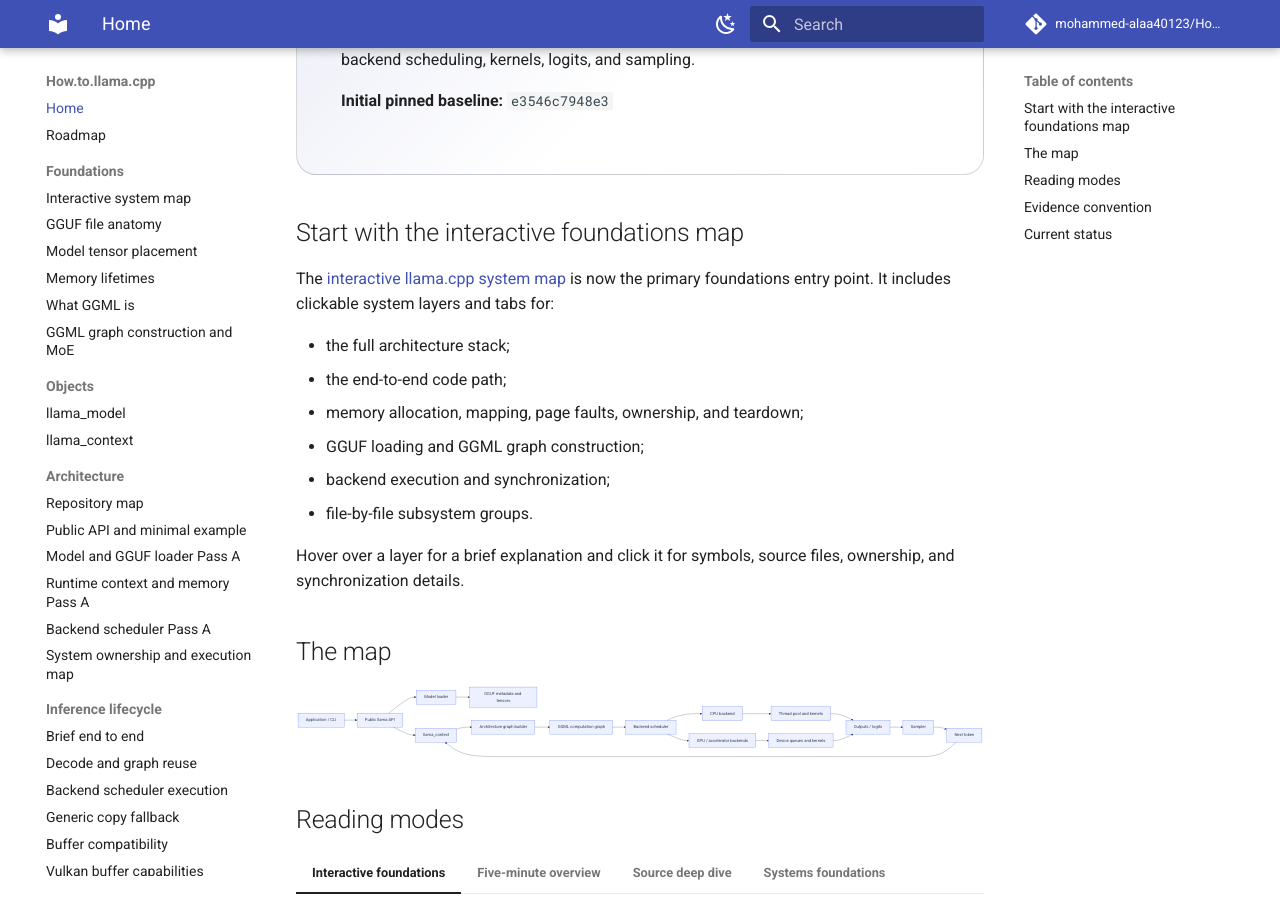
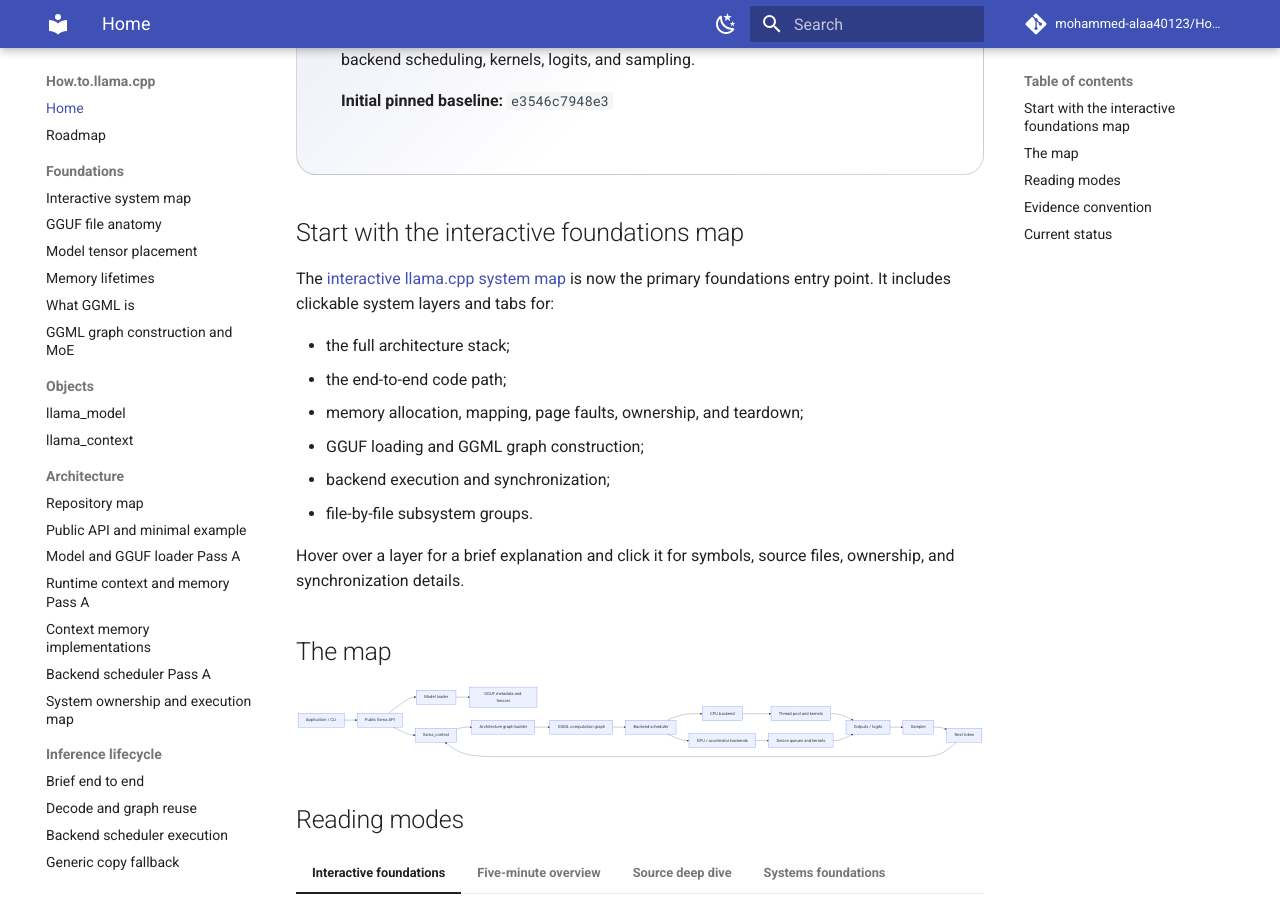
Before and after one commit to mohammed-alaa40123/How.to.llama.cpp, an MkDocs documentation site: the page built from docs/index.md, in a window 1280 px wide and 900 px high, scrolled down 393 px. Built offline with MkDocs 1.6.1 and Material for MkDocs 9.7.7, drawn with Linux system fonts in a browser that asks for light colours; comment, search, counter and statistics services are not loaded.

Commit message:
docs: add context memory implementation map to navigation

```diff
--- a/mkdocs.yml
+++ b/mkdocs.yml
@@ -81,6 +81,7 @@
       - Public API and minimal example: architecture/public-api-minimal-example.md
       - Model and GGUF loader Pass A: architecture/model-gguf-loader-pass-a.md
       - Runtime context and memory Pass A: architecture/runtime-context-memory-pass-a.md
+      - Context memory implementations: architecture/context-memory-implementations.md
       - Backend scheduler Pass A: architecture/backend-scheduler-pass-a.md
       - System ownership and execution map: architecture/system-ownership-and-execution-map.md
   - Inference lifecycle:
```
